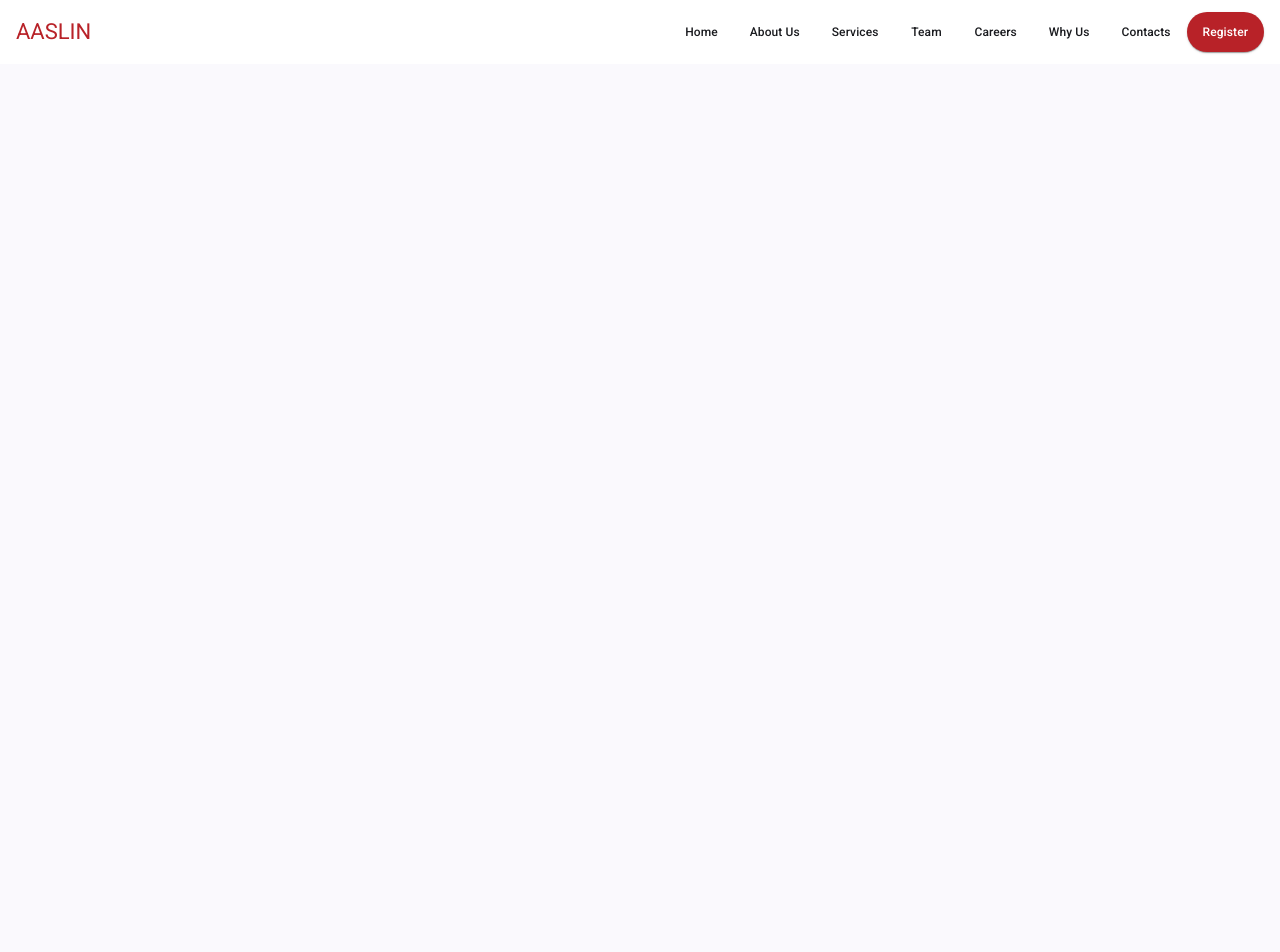
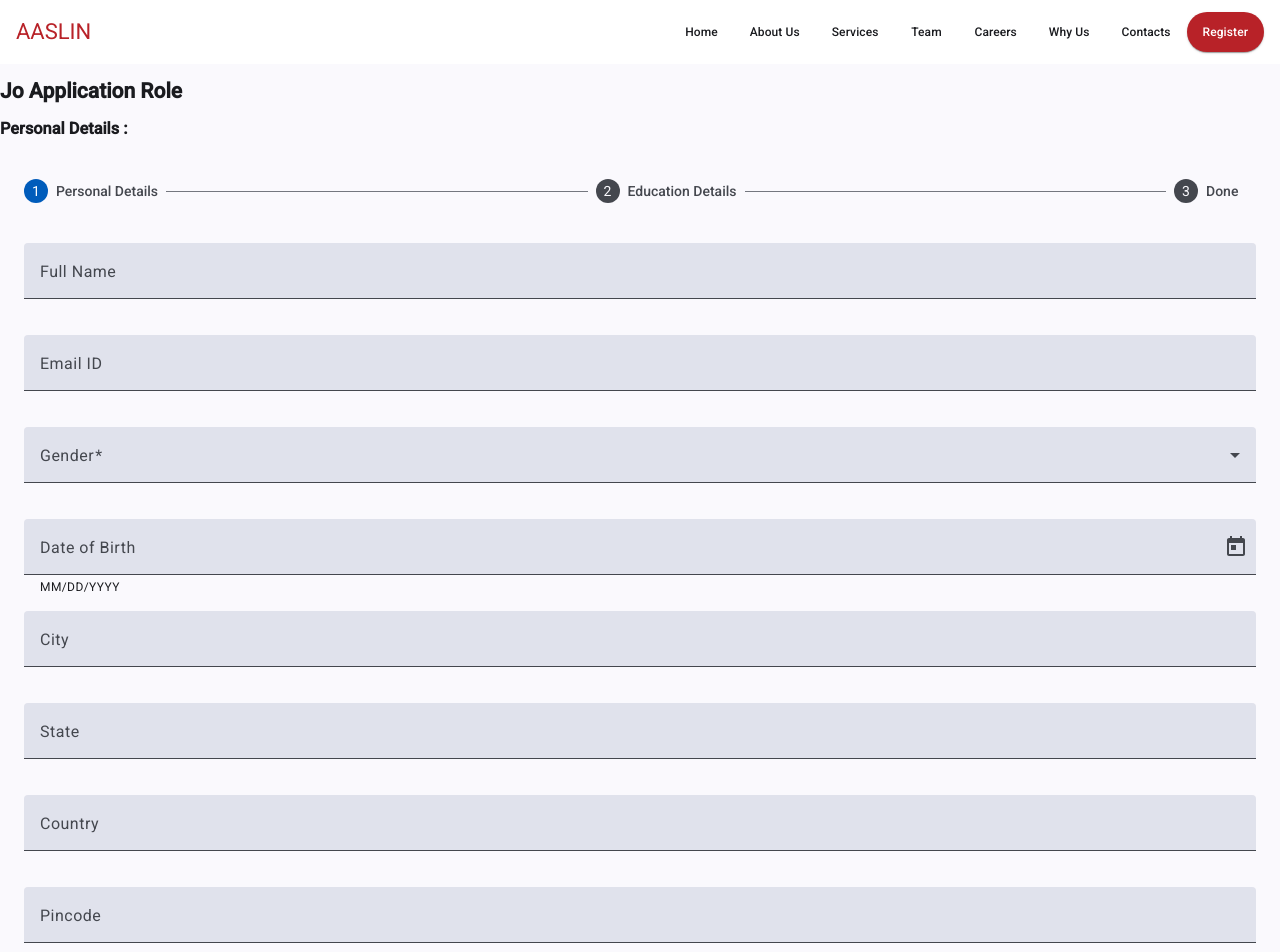
Before and after one commit to Jerusha6/AASLIN, an Angular app in the folder Frontend/AASLIN_Application/: page /register in a window 1280 px wide. Before the commit this address led to /. Shown: the top 952 px of the page. Before the commit the page ends 800 px from the top, so only its background shows below. Built offline with nearby package versions, Linux system fonts and the light colour scheme.

Commit message:
Job Apply Updated

```diff
--- a/Frontend/AASLIN_Application/src/app/LoginSignupForms/Components/forgot-password-update/forgot-password-update.css
+++ b/Frontend/AASLIN_Application/src/app/LoginSignupForms/Components/forgot-password-update/forgot-password-update.css
@@ -13,15 +13,16 @@ form {
   row-gap: 20px;
 }
 
-h3 {
+h2 {
   color: #0e2240;
   margin: 0;
   text-align: center;
+  font-weight: 550;
 }
 
 p {
   font-size: 14px;
-  color: #333;
+  color: #0e2240;
   margin: 0;
   text-align: center;
   cursor: pointer;
--- a/Frontend/AASLIN_Application/src/app/LoginSignupForms/Components/forgot-password-update/forgot-password-update.html
+++ b/Frontend/AASLIN_Application/src/app/LoginSignupForms/Components/forgot-password-update/forgot-password-update.html
@@ -1,6 +1,6 @@
 <div class="container">
   <form id="form" [formGroup]="form">
-    <h3>Create a strong password</h3>
+    <h2>Create a strong password</h2>
     <p>
       Your password must be at least six characters and should include a combination of numbers,
       letters and special characters (!$@％).
--- /dev/null
+++ b/Frontend/AASLIN_Application/src/app/Registration/Components/register/register.css
@@ -0,0 +1,12 @@
+
+
+.formFieldInput {
+  width: 100%;
+}
+.mat-stepper-horizontal {
+  margin-top: 8px;
+}
+
+.mat-mdc-form-field {
+  margin-top: 16px;
+}
--- /dev/null
+++ b/Frontend/AASLIN_Application/src/app/Registration/Components/register/register.html
@@ -0,0 +1,119 @@
+<div class="container">
+    <div class="mainDiv">
+        <form>
+            <h2>Jo Application Role</h2>
+
+            <h3>Personal Details : </h3>
+
+            <mat-stepper  #stepper>
+                <mat-step [stepControl]="firstFormGroup">
+                    <form [formGroup]="firstFormGroup">
+                    <ng-template matStepLabel>Personal Details</ng-template>
+                   <div class="inputDiv">
+                <mat-form-field class="formFieldInput">
+                    <mat-label>Full Name</mat-label>
+                    <input matInput placeholder="Enter full name" >
+                </mat-form-field>
+                <mat-form-field class="formFieldInput">
+                    <mat-label>Email ID</mat-label>
+                    <input matInput placeholder="Enter email" >
+                </mat-form-field>
+                <mat-form-field class="formFieldInput" >
+                    <mat-label>Gender</mat-label>
+                    <mat-select required>
+                    <mat-option>-- Select --</mat-option>
+                    <mat-option value="Male">Male</mat-option>
+                    <mat-option value="Female">Female</mat-option>
+                    <mat-option value="Others">Others</mat-option>
+                    </mat-select>
+                </mat-form-field>
+
+                <mat-form-field class="formFieldInput">
+                    <mat-label>Date of Birth</mat-label>
+                    <input matInput [matDatepicker]="picker">
+                    <mat-hint>MM/DD/YYYY</mat-hint>
+                    <mat-datepicker-toggle matIconSuffix [for]="picker"></mat-datepicker-toggle>
+                    <mat-datepicker #picker></mat-datepicker>
+                </mat-form-field>
+                <mat-form-field class="formFieldInput">
+                    <mat-label>City</mat-label>
+                    <input matInput placeholder="Enter City" >
+                </mat-form-field>
+                <mat-form-field class="formFieldInput">
+                    <mat-label>State</mat-label>
+                    <input matInput placeholder="Enter State" >
+                </mat-form-field>
+                <mat-form-field class="formFieldInput">
+                    <mat-label>Country</mat-label>
+                    <input matInput placeholder="Enter Country" >
+                </mat-form-field>
+                <mat-form-field class="formFieldInput">
+                    <mat-label>Pincode</mat-label>
+                    <input matInput placeholder="Enter Pincode" >
+                </mat-form-field>
+                <mat-form-field class="formFieldInput">
+                    <mat-label>Nationality</mat-label>
+                    <input matInput placeholder="Enter Nationality" >
+                </mat-form-field>
+
+            </div>
+
+                    <div>
+                        <button matButton matStepperNext>Next</button>
+                    </div>
+                    </form>
+                </mat-step>
+                <mat-step [stepControl]="secondFormGroup" label="Education Details">
+                    <form [formGroup]="secondFormGroup">
+                    <mat-form-field>
+                        <mat-label>Address</mat-label>
+                        <input matInput formControlName="secondCtrl" placeholder="Ex. 1 Main St, New York, NY"
+                            required>
+                    </mat-form-field>
+                    <div>
+                        <button matButton matStepperPrevious>Back</button>
+                        <button matButton matStepperNext>Next</button>
+                    </div>
+                    </form>
+                </mat-step>
+                <mat-step>
+                    <ng-template matStepLabel>Done</ng-template>
+                    <p>You are now done.</p>
+                    <div>
+                    <button matButton matStepperPrevious>Back</button>
+                    <button matButton (click)="stepper.reset()">Reset</button>
+                    </div>
+                </mat-step>
+                </mat-stepper>
+
+
+
+
+
+
+
+
+
+
+
+
+
+
+
+
+
+
+
+
+
+
+
+
+
+
+
+            <button matButton="filled">Basic</button>
+            <button matButton="filled">Basic</button>
+        </form>
+    </div>
+</div>
--- /dev/null
+++ b/Frontend/AASLIN_Application/src/app/Registration/Components/register/register.ts
@@ -0,0 +1,47 @@
+import { Component, inject } from '@angular/core';
+import { FormBuilder, FormsModule, ReactiveFormsModule, Validators } from '@angular/forms';
+import { MatButton, MatButtonModule } from '@angular/material/button';
+import { MatCheckboxModule } from '@angular/material/checkbox';
+import { provideNativeDateAdapter } from '@angular/material/core';
+import { MatDatepickerModule } from '@angular/material/datepicker';
+import { MatFormFieldModule } from '@angular/material/form-field';
+import { MatIconModule } from '@angular/material/icon';
+import { MatInputModule } from '@angular/material/input';
+import { MatRadioModule } from '@angular/material/radio';
+import { MatSelectModule } from '@angular/material/select';
+import { MatStepperModule } from '@angular/material/stepper';
+
+@Component({
+  selector: 'app-register',
+  imports: [
+    FormsModule,
+    ReactiveFormsModule,
+    MatCheckboxModule,
+    MatRadioModule,
+    MatFormFieldModule,
+    MatInputModule,
+    MatSelectModule,
+    MatIconModule,
+    MatDatepickerModule,
+    MatButton,
+    MatButtonModule,
+    MatStepperModule,
+    FormsModule,
+    ReactiveFormsModule,
+    MatFormFieldModule,
+    MatInputModule,
+  ],
+  providers: [provideNativeDateAdapter()],
+  templateUrl: './register.html',
+  styleUrl: './register.css'
+})
+export class Register {
+  private _formBuilder = inject(FormBuilder);
+
+  firstFormGroup = this._formBuilder.group({
+    firstCtrl: ['', Validators.required],
+  });
+  secondFormGroup = this._formBuilder.group({
+    secondCtrl: ['', Validators.required],
+  });
+}
--- a/Frontend/AASLIN_Application/src/app/app.routes.ts
+++ b/Frontend/AASLIN_Application/src/app/app.routes.ts
@@ -3,9 +3,11 @@ import { SignUp } from './LoginSignupForms/Components/sign-up/sign-up';
 import { Login } from './LoginSignupForms/Components/login/login';
 import { ForgotPasswordUpdate } from './LoginSignupForms/Components/forgot-password-update/forgot-password-update';
 import { ForgotPassword } from './LoginSignupForms/Components/forgot-password/forgot-password';
+import { Register } from './Registration/Components/register/register';
 export const routes: Routes = [
     {path:'signup',component:SignUp},
     {path:'login', component:Login},
     {path:'UpdateForgotPassword', component:ForgotPasswordUpdate},
-    {path:'forgotPassword', component:ForgotPassword}
+    {path:'forgotPassword', component:ForgotPassword},
+    {path:'register', component:Register}
 ];
```
Also changed, not shown: 1 other file (tests, documents, lock files or other folders).
